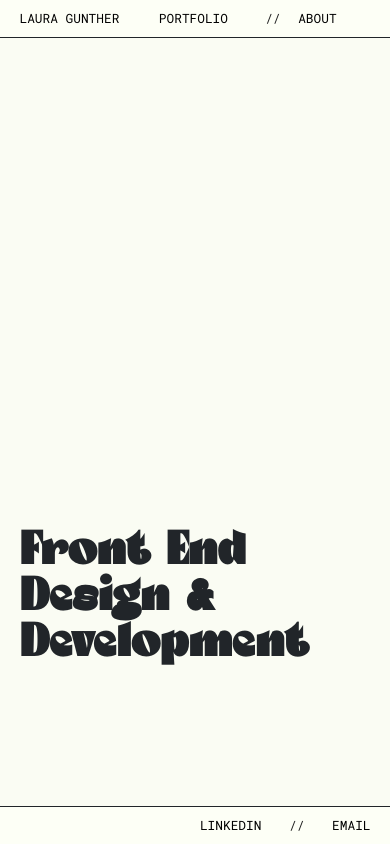
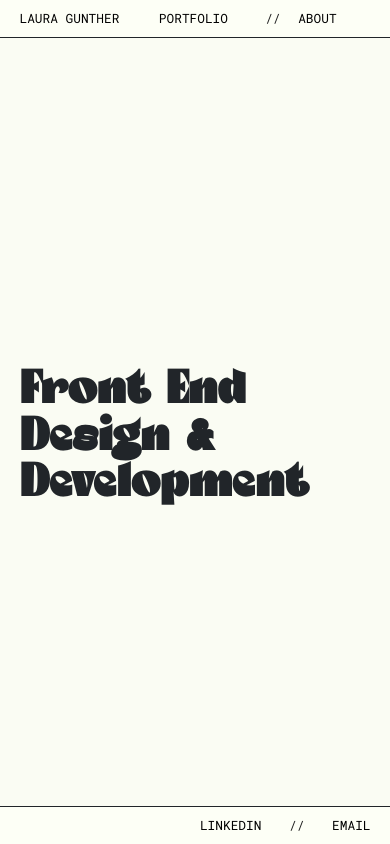
Before and after one commit to lo-designs/Portfolio, a React (Create React App) app: page / in a window 390 px wide. Built offline with nearby package versions, Linux system fonts and the light colour scheme.

Commit message:
index adjustment

```diff
--- a/src/Components/Index/Index.scss
+++ b/src/Components/Index/Index.scss
@@ -43,5 +43,5 @@
 @media screen and (max-width: 400px) {
   h1 {
     font-size: 2.9rem !important;
-    margin-bottom: 30vh;
+    margin-bottom: 40vh!important;
   }}
```
